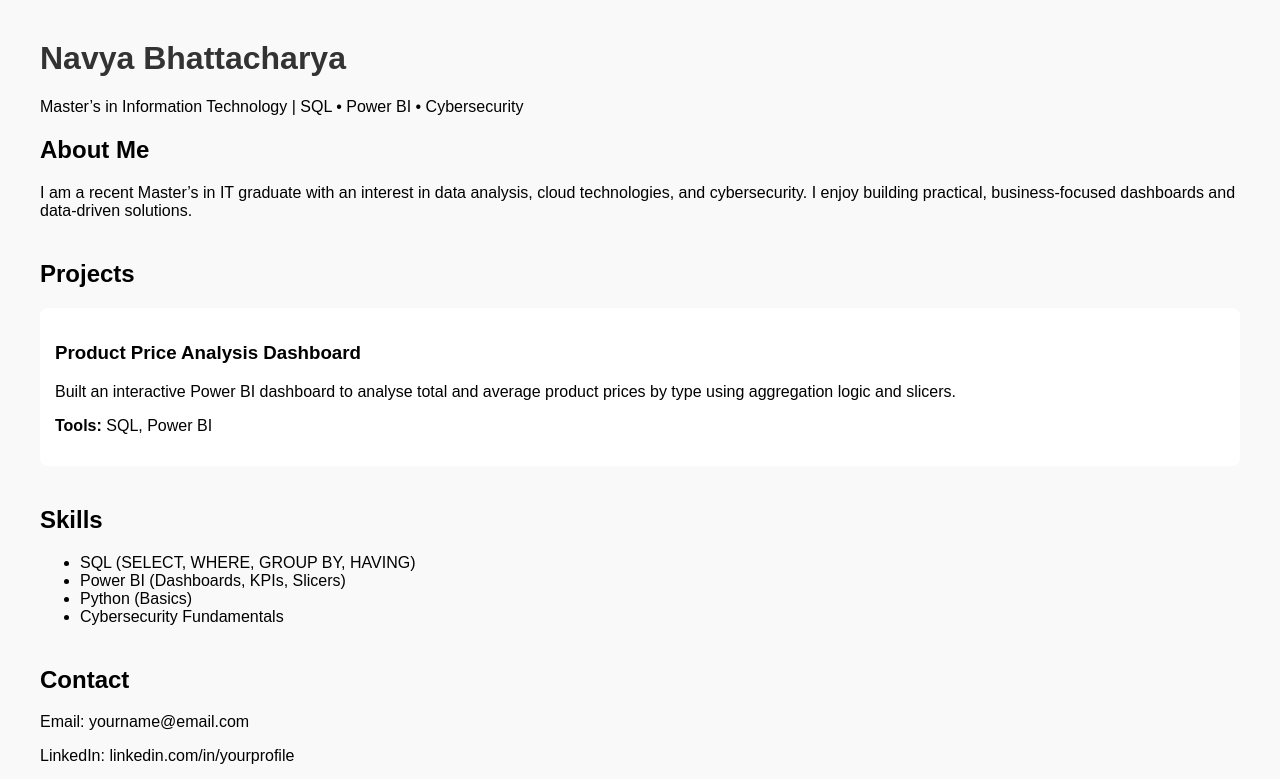
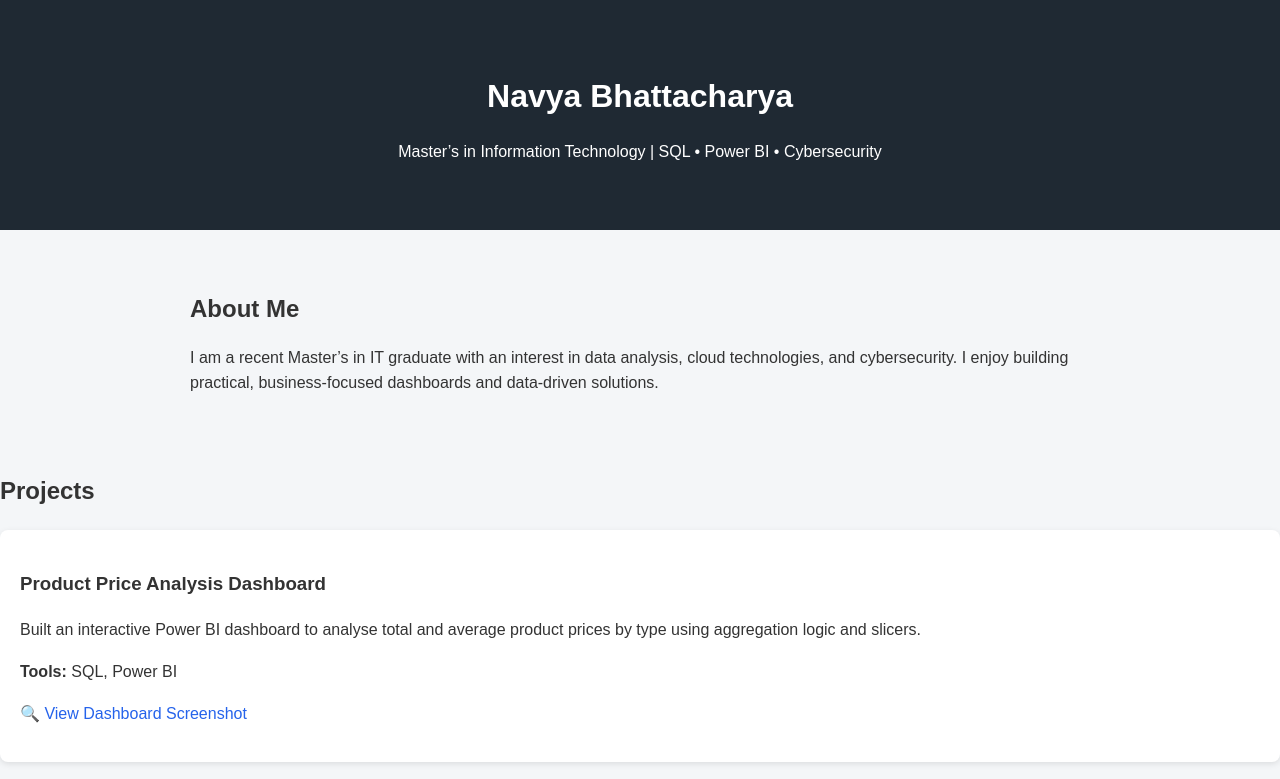
Before and after one commit to nimso30/navyabhattacharya.github.io, a plain HTML site: page index.html in a window 1280 px wide. Shown: the top 779 px of the page. Drawn offline with Linux system fonts and the light colour scheme.

Commit message:
Update index.html

```diff
--- a/index.html
+++ b/index.html
@@ -4,33 +4,81 @@
   <style>
     body {
     font-family: Arial, sans-serif;
-      margin: 40px;
-      background-color: #f9f9f9;
+    margin: 0;
+    background-color: #f4f6f8;
+    color: #333;
+    line-height: 1.6;
   }
-    h1 { color: #333; }
-    .section { margin-bottom: 40px; }
+
+  header {
+    background-color: #1f2933;
+    color: white;
+    padding: 50px 20px;
+    text-align: center;
+  }
+
+  section {
+    max-width: 900px;
+    margin: auto;
+    padding: 40px 20px;
+  }
+
+  h1, h2 {
+    margin-bottom: 10px;
+  }
+
   .project {
     background: white;
-      padding: 15px;
+    padding: 20px;
     border-radius: 8px;
-      margin-top: 10px;
+    margin-top: 20px;
+    box-shadow: 0 2px 6px rgba(0,0,0,0.1);
+    transition: 0.3s ease;
+  }
+
+  .project:hover {
+    transform: translateY(-5px);
+    box-shadow: 0 8px 20px rgba(0,0,0,0.15);
+  }
+
+  ul {
+    padding-left: 20px;
+  }
+
+  footer {
+    background: #1f2933;
+    color: white;
+    text-align: center;
+    padding: 20px;
+  }
+
+  a {
+    color: #2563eb;
+    text-decoration: none;
+  }
+
+  a:hover {
+    text-decoration: underline;
   }
   </style>
 </head>
 
 <body>
 
+ <header>
   <h1>Navya Bhattacharya</h1>
   <p>Master’s in Information Technology | SQL • Power BI • Cybersecurity</p>
+</header>
 
-  <div class="section">
+
+  <section>
     <h2>About Me</h2>
     <p>
       I am a recent Master’s in IT graduate with an interest in data analysis,
       cloud technologies, and cybersecurity. I enjoy building practical,
       business-focused dashboards and data-driven solutions.
     </p>
-  </div>
+  </section>
 
   <div class="section">
     <h2>Projects</h2>
@@ -42,6 +90,10 @@
         product prices by type using aggregation logic and slicers.
       </p>
       <p><strong>Tools:</strong> SQL, Power BI</p>
+
+      <p>
+        <a href="dashboard_overview.png" target="_blank">🔍 View Dashboard Screenshot</a>
+      </p>
     </div>
 
   </div>
@@ -56,11 +108,16 @@
     </ul>
   </div>
 
-  <div class="section">
+  <section>
   <h2>Contact</h2>
-    <p>Email: yourname@email.com</p>
-    <p>LinkedIn: linkedin.com/in/yourprofile</p>
-  </div>
+  <p>Email: <strong>navyashankar3014@gmail.com</strong></p>
+  <p>
+    LinkedIn:
+    <a href="https://linkedin.com/in/yourprofile" target="_blank">
+      linkedin.com/in/yourprofile
+    </a>
+  </p>
+</section>
 
 </body>
 </html>
```
Lines whose indentation alone changed are shown as unchanged.
